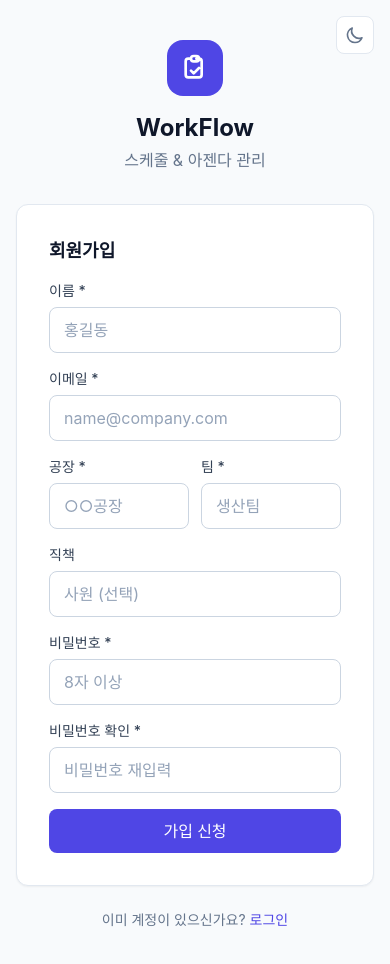
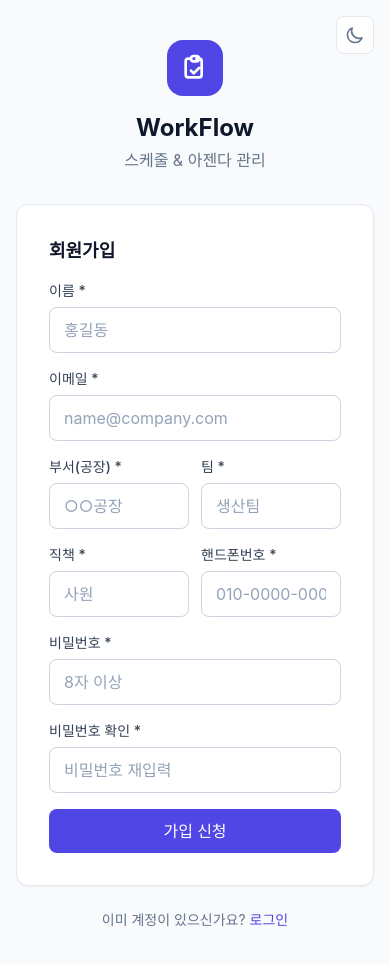
Before and after one commit to yskim-foodjang/workflow-frontend, a React (Vite) app: page /register in a window 390 px wide. Shown: the top 964 px of the page. Built offline with nearby package versions, Linux system fonts and the light colour scheme; no server answers; a web font is replaced by a local one.

Commit message:
Update register form: 부서(공장) label, phone required, position required

```diff
--- a/src/pages/AdminPage.tsx
+++ b/src/pages/AdminPage.tsx
@@ -60,6 +60,7 @@ interface PendingUser {
   name: string;
   email: string;
   position: string | null;
+  phone: string | null;
   createdAt: string;
   department: { name: string } | null;
   team: { name: string } | null;
@@ -134,7 +135,7 @@ export function AdminApprovals() {
                 </div>
                 <p className="text-sm text-slate-500 dark:text-slate-400 mt-0.5">{user.email}</p>
                 <p className="text-xs text-slate-400 dark:text-slate-500 mt-0.5">
-                  {user.department?.name ?? '-'} · {user.team?.name ?? '-'}
+                  {user.department?.name ?? '-'} · {user.team?.name ?? '-'} · {user.phone ?? '-'}
                 </p>
               </div>
               <div className="flex gap-2 flex-shrink-0">
--- a/src/pages/RegisterPage.tsx
+++ b/src/pages/RegisterPage.tsx
@@ -14,6 +14,7 @@ export default function RegisterPage() {
     factoryName: '',
     teamName: '',
     position: '',
+    phone: '',
   });
   const [isSubmitting, setIsSubmitting] = useState(false);
   const [done, setDone] = useState(false);
@@ -42,7 +43,8 @@ export default function RegisterPage() {
         name: form.name,
         factoryName: form.factoryName,
         teamName: form.teamName,
-        position: form.position || undefined,
+        position: form.position,
+        phone: form.phone,
       });
       setDone(true);
     } catch (err: any) {
@@ -118,7 +120,7 @@ export default function RegisterPage() {
 
               <div className="grid grid-cols-2 gap-3">
                 <div>
-                  <label className="block text-sm font-medium text-slate-700 dark:text-slate-300 mb-1.5">공장 *</label>
+                  <label className="block text-sm font-medium text-slate-700 dark:text-slate-300 mb-1.5">부서(공장) *</label>
                   <input type="text" value={form.factoryName} onChange={set('factoryName')} className="input-field" placeholder="○○공장" required />
                 </div>
                 <div>
@@ -127,9 +129,15 @@ export default function RegisterPage() {
                 </div>
               </div>
 
-              <div>
-                <label className="block text-sm font-medium text-slate-700 dark:text-slate-300 mb-1.5">직책</label>
-                <input type="text" value={form.position} onChange={set('position')} className="input-field" placeholder="사원 (선택)" />
+              <div className="grid grid-cols-2 gap-3">
+                <div>
+                  <label className="block text-sm font-medium text-slate-700 dark:text-slate-300 mb-1.5">직책 *</label>
+                  <input type="text" value={form.position} onChange={set('position')} className="input-field" placeholder="사원" required />
+                </div>
+                <div>
+                  <label className="block text-sm font-medium text-slate-700 dark:text-slate-300 mb-1.5">핸드폰번호 *</label>
+                  <input type="tel" value={form.phone} onChange={set('phone')} className="input-field" placeholder="010-0000-0000" required />
+                </div>
               </div>
 
               <div>
```
